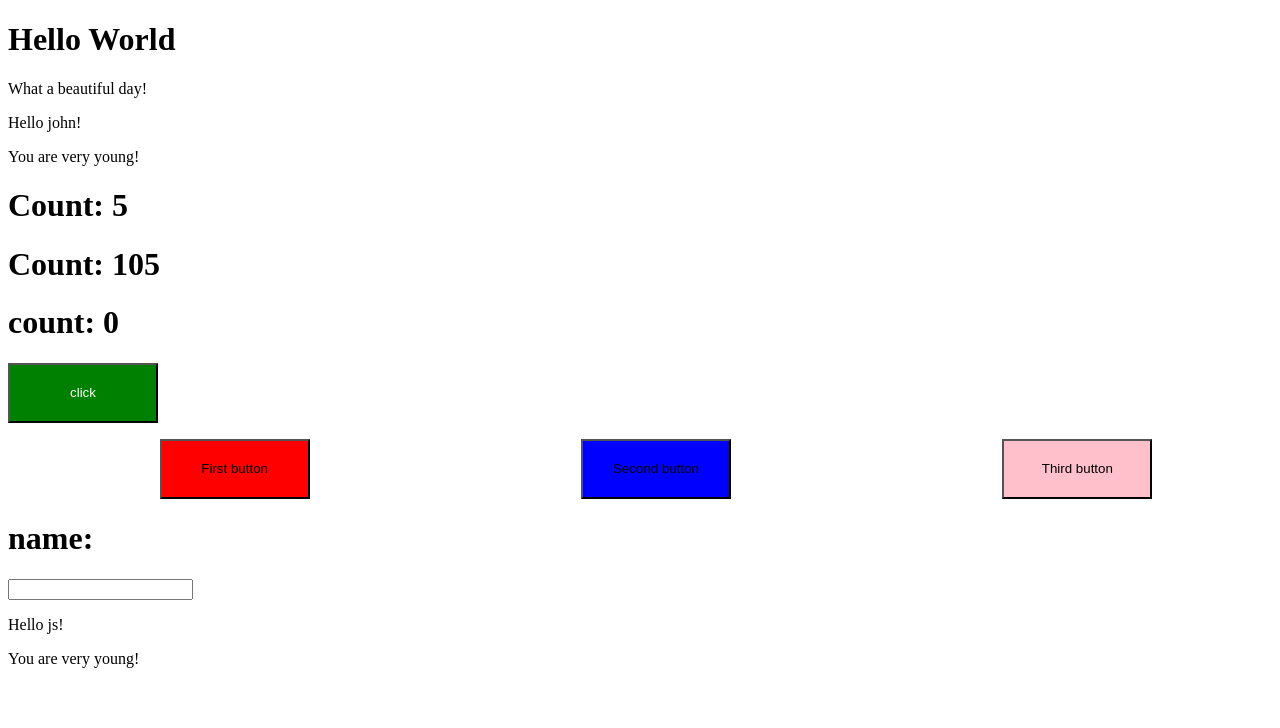
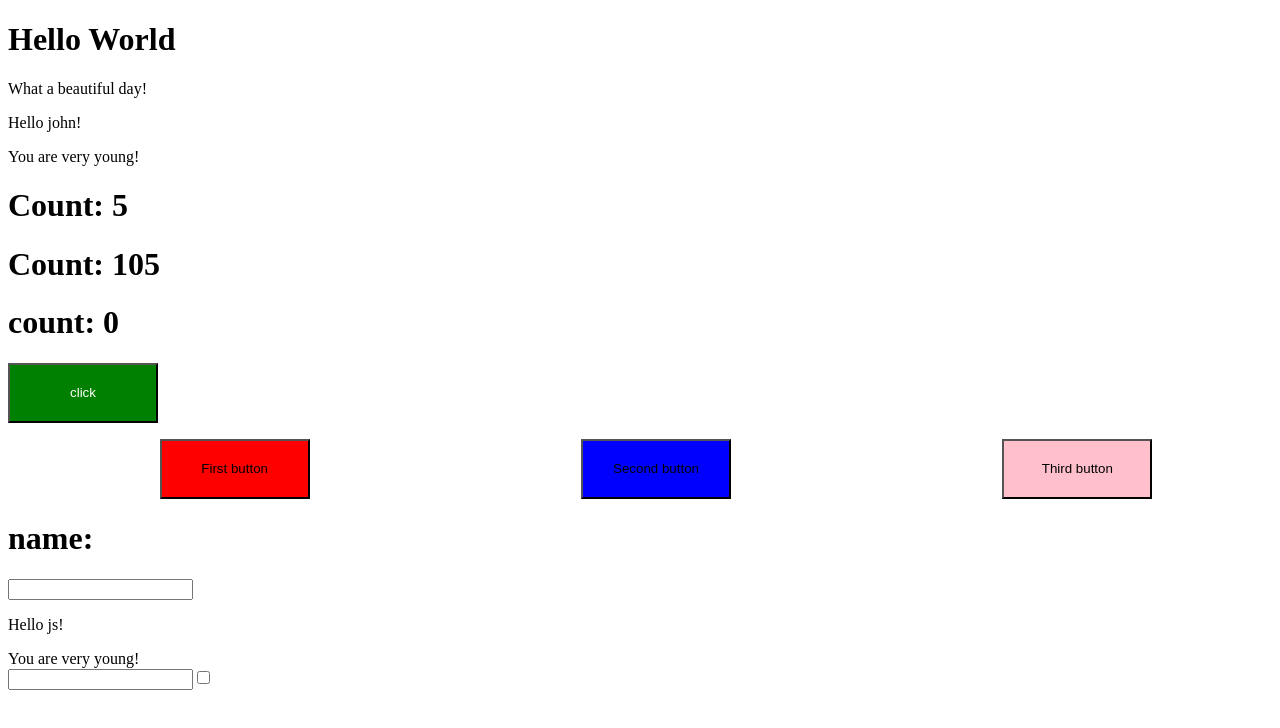
Before and after one commit to dens90/react-exercises, a React (Create React App) app: page / in a window 1280 px wide. Shown: the top 728 px of the page. Built offline with nearby package versions, Linux system fonts and the light colour scheme.

Commit message:
reviwew form-02

```diff
--- a/src/App.js
+++ b/src/App.js
@@ -5,6 +5,7 @@ import { Counter } from "./Counter"
 import { CounterDisplay } from "./CounterDisplay"
 import { Hello } from "./Hello"
 import { InteractiveWelcome } from "./InteractiveWelcome"
+import { Login } from "./Login"
 import { Welcome } from "./Welcome"
 
 
@@ -19,6 +20,7 @@ export class App extends React.Component{
                 <ClickCounter />
                 <ClickTracker />
                 <InteractiveWelcome />
+                <Login />
 
             </div>
         )
--- /dev/null
+++ b/src/Login.js
@@ -0,0 +1,19 @@
+import React from "react";
+
+export class Login extends React.Component{
+    state = {
+        username: '',
+        password: '',
+        remember: ''
+    }
+
+    render(){
+        return(
+            <div>
+                <input  type="text" name="username"/>
+                {/* <input type="password" name="password" onChange={}/> */}
+                <input type="checkbox" name="remember"/>
+            </div>
+        )
+    }
+}
```
